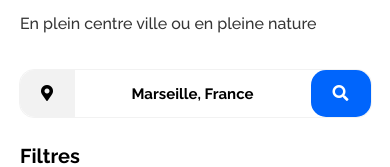
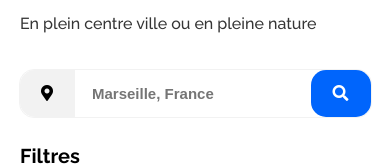
Before and after one commit to 2Bid/AxelSalenbier_2_07032021, a plain HTML site: page index.html in a window 390 px wide. Shown: the part 251-418 px from the top of the page. Drawn offline with Linux system fonts and the light colour scheme.

Commit message:
modif input

```diff
--- a/index.html
+++ b/index.html
@@ -28,7 +28,7 @@
                <div class="input">
                     <div class="input-wrapper">
                          <span><i class="fas fa-map-marker-alt"></i></span>
-                         <div><h3>Marseille, France</h3></div>
+                         <input placeholder="Marseille, France"></input>
                          <button class="btn-texte">Rechercher</button>
                          <i class="btn-icone fas fa-search"></i>
                     </div>
--- a/styles.css
+++ b/styles.css
@@ -85,11 +85,15 @@ header nav ul li:last-child a{
      align-items: center;
      cursor: pointer;
 }
-.input h3{
+.input input{
      font-weight: bolder;
+     border: none;
      font-size: 15px;
      margin-left: 20px;
      text-align: left;
+}
+.input input:focus{
+     outline: none;
 }
 .input button{
      border-radius: 0 15px 15px 0;
@@ -653,7 +657,7 @@ footer ul li {
           justify-content: center;
           align-items: center;
      }
-     .input h3{
+     .input input{
           margin-left : 0
      }
      .input button{
```
